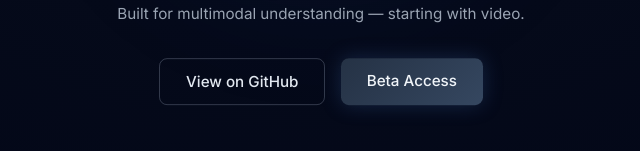
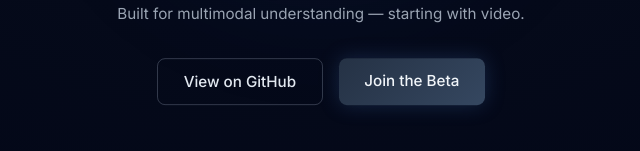
Before and after one commit to Wahjid-Nasser/Viore-public, a plain HTML site: page index.html in a window 1280 px wide. Shown: the part 481-632 px from the top of the page, 319-959 px from the left. Drawn offline with Linux system fonts and the light colour scheme.

Commit message:
beta link

```diff
--- a/index.html
+++ b/index.html
@@ -26,7 +26,7 @@
   </a>
   <a href="https://visaan-v0-2.onrender.com"
      class="btn btn-filled">
-    Beta Access
+    Join the Beta
   </a>
 </div>
 
```
